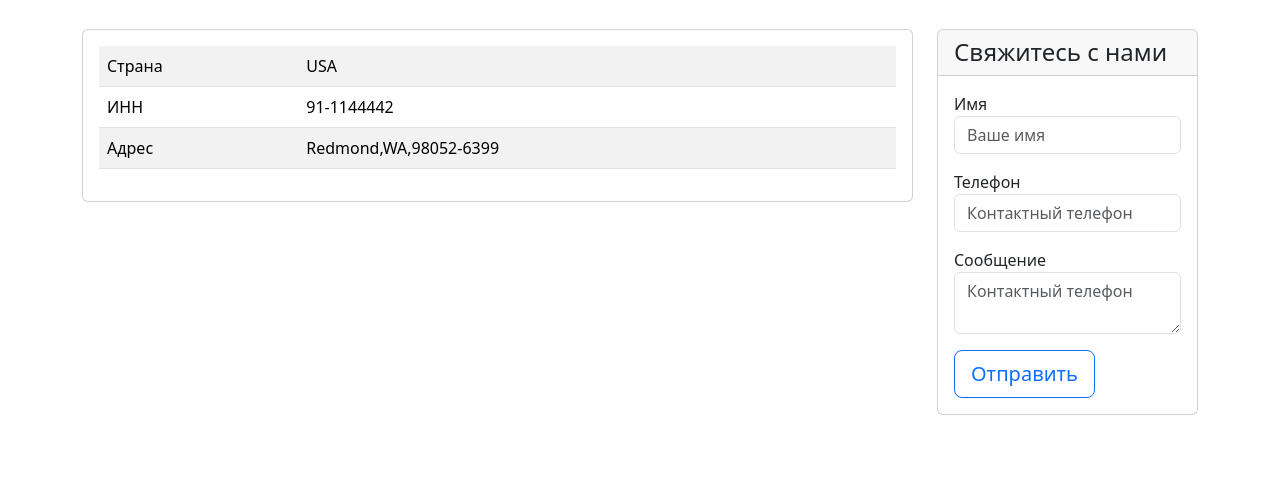
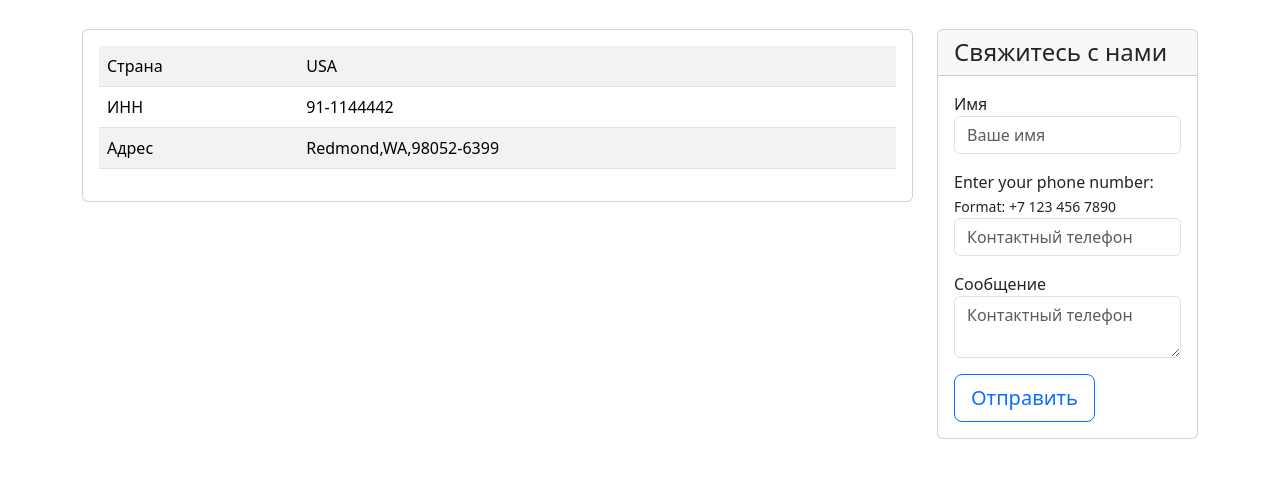
Before and after one commit to Shinshalievaaa/Project_online_store, a Django app: page /contacts/ in a window 1280 px wide. Shown: the part 209-688 px from the top of the page. Run offline with Django 5.2, Linux system fonts and the light colour scheme; some libraries are stand-ins or nearby versions.

Commit message:
fixed tel

```diff
--- a/catalog/templates/contacts.html
+++ b/catalog/templates/contacts.html
@@ -54,8 +54,9 @@
                             <input type="text" name="name" class="form-control" id="name" placeholder="Ваше имя" required>
                         </div>
                         <div class="mb-3">
-                            <label for="phone">Телефон</label>
-                            <input type="tel" name="phone" class="form-control" id="phone" placeholder="Контактный телефон" required>
+                            <label for="phone">Enter your phone number:<br />
+                                <small>Format: +7 123 456 7890</small></label>
+                            <input type="tel" name="phone" class="form-control" id="phone" pattern="[+]{1}[0-9]{1} [0-9]{3} [0-9]{3} [0-9]{4}" placeholder="Контактный телефон" required>
                         </div>
                         <div class="mb-3">
                             <label for="message">Сообщение</label>
```
